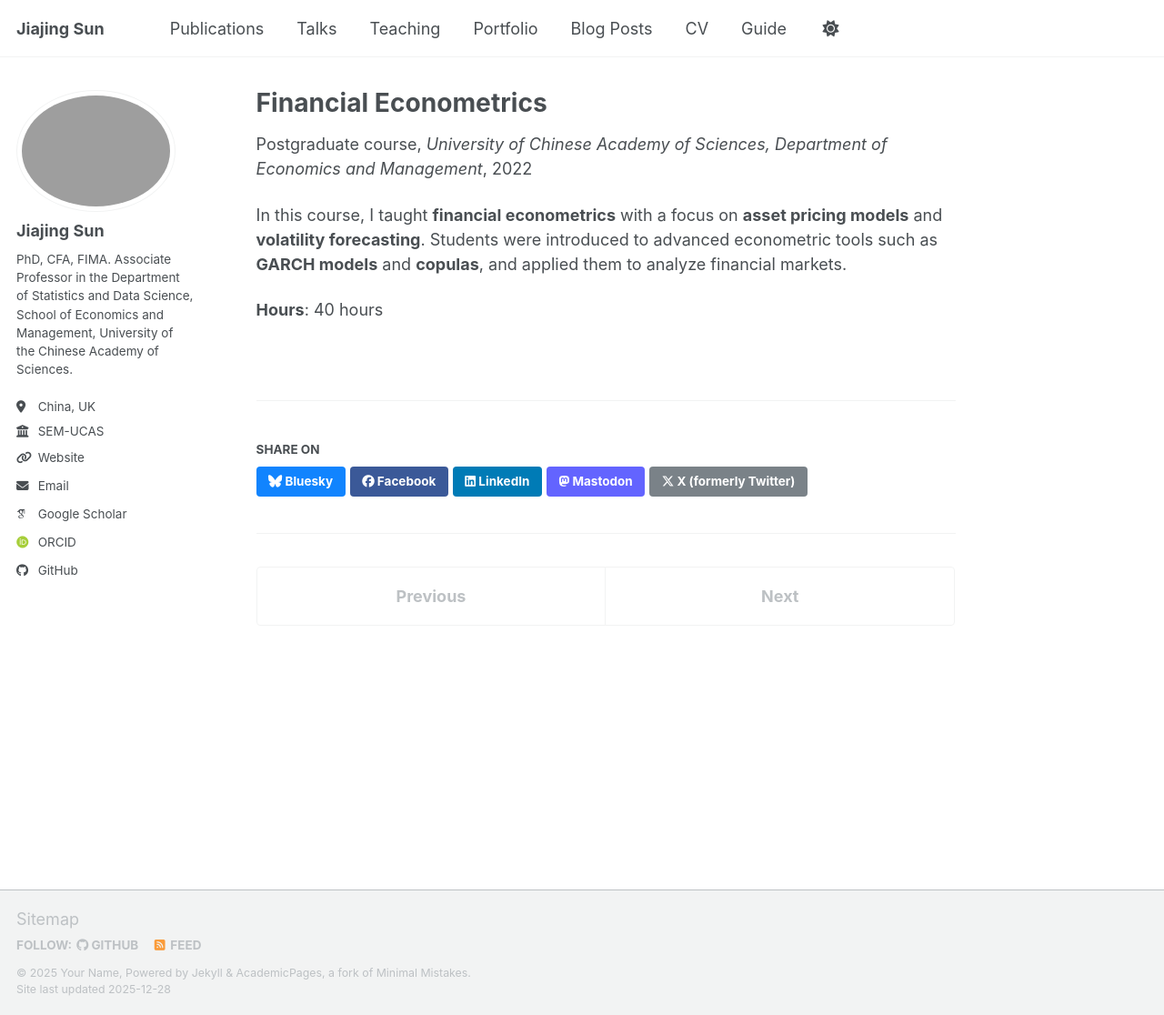
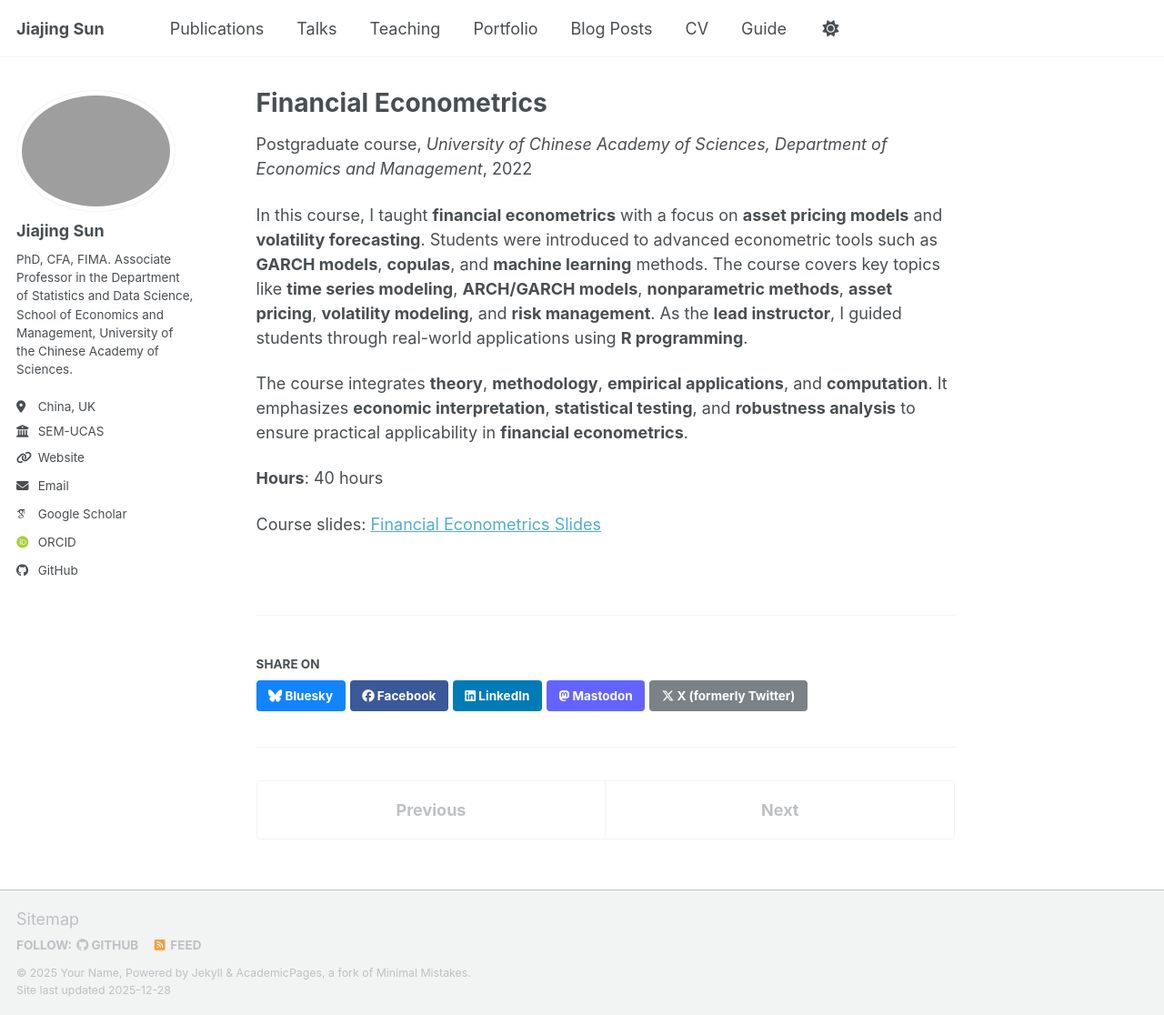
Before and after one commit to Jiajing-Sun/jiajing-sun.github.io, a Jekyll site: the page built from _teaching/2022-fall-financial-econometrics.md, in a window 1280 px wide and 1116 px high. Shown: the whole window at 91% size. Built offline with Jekyll 4.4.1, drawn with Linux system fonts in a browser that asks for light colours; some web fonts are replaced; a script bundle is joined from its source files by our own code; library files that are not in the unit come from our copies.

Commit message:
Update 2022-fall-financial-econometrics.md

```diff
--- a/_teaching/2022-fall-financial-econometrics.md
+++ b/_teaching/2022-fall-financial-econometrics.md
@@ -8,6 +8,10 @@ date: 2022-09-01
 location: "Beijing, China"
 ---
 
-In this course, I taught **financial econometrics** with a focus on **asset pricing models** and **volatility forecasting**. Students were introduced to advanced econometric tools such as **GARCH models** and **copulas**, and applied them to analyze financial markets.
+In this course, I taught **financial econometrics** with a focus on **asset pricing models** and **volatility forecasting**. Students were introduced to advanced econometric tools such as **GARCH models**, **copulas**, and **machine learning** methods. The course covers key topics like **time series modeling**, **ARCH/GARCH models**, **nonparametric methods**, **asset pricing**, **volatility modeling**, and **risk management**. As the **lead instructor**, I guided students through real-world applications using **R programming**.
+
+The course integrates **theory**, **methodology**, **empirical applications**, and **computation**. It emphasizes **economic interpretation**, **statistical testing**, and **robustness analysis** to ensure practical applicability in **financial econometrics**.
 
 **Hours**: 40 hours
+
+Course slides: [Financial Econometrics Slides](https://jiajing-sun.github.io/files/Financial_Econometrics.pdf)
```
